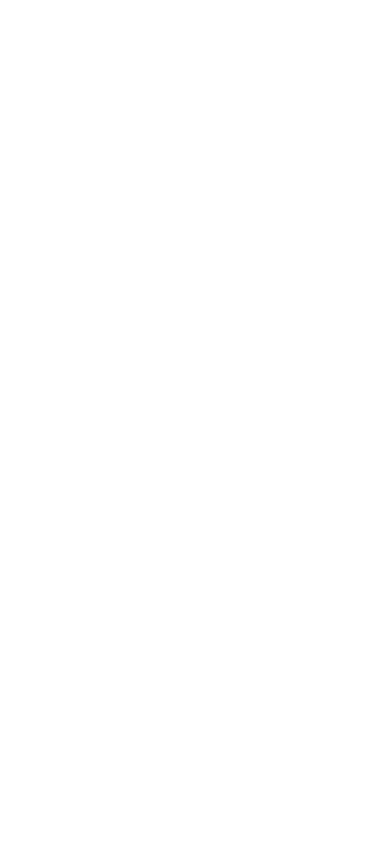
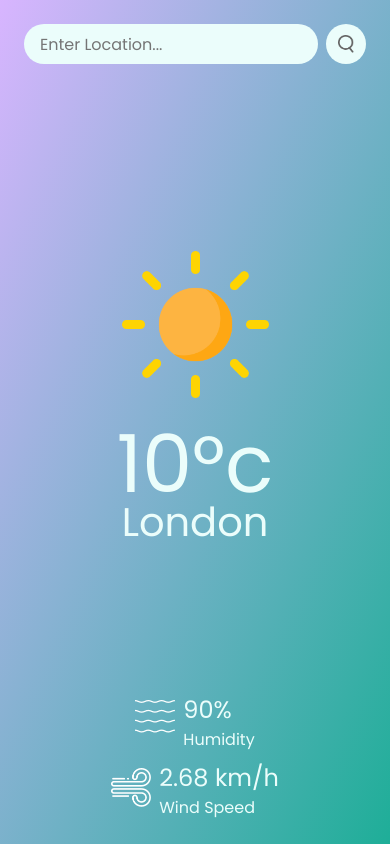
Before and after one commit to adswhitehouse/weather-app, a plain HTML site: page index.html in a window 390 px wide. Drawn offline with Linux system fonts and the light colour scheme.

Commit message:
added html/css and made responsive

```diff
--- a/index.html
+++ b/index.html
@@ -7,9 +7,49 @@
   <title>Weather</title>
   <link rel="stylesheet" href="./styles.css">
   <link rel="shortcut icon" href="./images/icons8-sunny-16.png" type="image/x-icon">
+  <link rel="preconnect" href="https://fonts.googleapis.com">
+  <link rel="preconnect" href="https://fonts.gstatic.com" crossorigin>
+  <link
+    href="https://fonts.googleapis.com/css2?family=Poppins:ital,wght@0,100;0,200;0,300;0,400;0,500;0,600;0,700;0,800;0,900;1,100;1,200;1,300;1,400;1,500;1,600;1,700;1,800;1,900&display=swap"
+    rel="stylesheet">
 </head>
 
 <body>
+  <main>
+    <div class="weather-app-container">
+      <div class="search">
+        <input type="text" class="search-input" placeholder="Enter Location...">
+        <button class="search-button"><img src="./images/search.png" alt="magnifying glass" class="search-img"></button>
+      </div>
+      <div class="main-content">
+        <div class="weather-image">
+          <img src="./images/clear.png" alt="current weather state">
+        </div>
+        <p class="degrees">10&deg;c</p>
+        <p class="location">London</p>
+      </div>
+      <div class="extra-content">
+        <div class="humidity">
+          <div class="humidity-img">
+            <img src="./images/humidity.png" alt="humidity">
+          </div>
+          <div class="humidity-info">
+            <p class="humidity-percentage">90%</p>
+            <p>Humidity</p>
+          </div>
+        </div>
+        <div class="wind-speed">
+          <div class="wind-speed-img">
+            <img src="./images/wind.png" alt="wind">
+          </div>
+          <div class="wind-speed-info">
+            <p class="wind-speed-kmh">2.68 km/h</p>
+            <p>Wind Speed</p>
+          </div>
+        </div>
+      </div>
+    </div>
+  </main>
   <script src="./script.js"></script>
 </body>
 
--- a/styles.css
+++ b/styles.css
@@ -51,3 +51,118 @@ select {
   font-size: inherit;
 }
 /* CSS Reset */
+
+/* Body */
+body {
+  background-color: #333333;
+  font-family: "Poppins", serif;
+  display: flex;
+  align-items: center;
+  justify-content: center;
+  color: #ebfdfb;
+  padding-block: 1rem;
+}
+
+/* App container */
+.weather-app-container {
+  background-image: linear-gradient(to bottom right, #d8b5ff, #1eae98);
+  padding: 1.5rem;
+  border-radius: 1rem;
+  width: 30rem;
+  display: flex;
+  flex-direction: column;
+  align-items: center;
+}
+
+/* Search */
+.search {
+  display: flex;
+  align-items: center;
+  gap: 0.5rem;
+  width: 100%;
+}
+
+.search-input {
+  height: 2.5rem;
+  padding-inline: 1rem;
+  background-color: #ebfdfb;
+  border: none;
+  border-radius: 2rem;
+  flex-grow: 1;
+  min-width: 2rem;
+}
+
+.search-img {
+  width: 1rem;
+}
+
+.search-button {
+  background-color: #ebfdfb;
+  width: 2.5rem;
+  height: 2.5rem;
+  border: none;
+  border-radius: 2rem;
+  display: flex;
+  justify-content: center;
+  align-items: center;
+  cursor: pointer;
+  flex-shrink: 0;
+}
+
+/* Temperature */
+.degrees {
+  text-align: center;
+  font-size: 5rem;
+  margin-block: -2rem;
+}
+
+.location {
+  text-align: center;
+  font-size: 2.5rem;
+}
+
+/* Extra content */
+.extra-content {
+  display: flex;
+  margin-top: 3rem;
+  width: 100%;
+  justify-content: space-evenly;
+}
+
+.humidity,
+.wind-speed {
+  display: flex;
+  gap: 0.5rem;
+}
+
+.humidity-img,
+.wind-speed-img {
+  width: 2.5rem;
+  flex-shrink: 0;
+}
+
+.humidity-percentage,
+.wind-speed-kmh {
+  font-size: 1.5rem;
+  margin-top: -0.5rem;
+}
+
+@media screen and (max-width: 30rem) {
+  .weather-app-container {
+    width: 100vw;
+    height: 100vh;
+    border-radius: 0;
+    justify-content: space-between;
+  }
+
+  body {
+    padding: 0;
+  }
+
+  .extra-content {
+    flex-direction: column;
+    align-items: center;
+    gap: 1rem;
+    margin-top: 0;
+  }
+}
```
Also changed, not shown: images/clear.png (added), images/clouds.png (added), images/drizzle.png (added), images/humidity.png (added), images/mist.png (added), images/rain.png (added), images/search.png (added), images/snow.png (added), images/wind.png (added).
